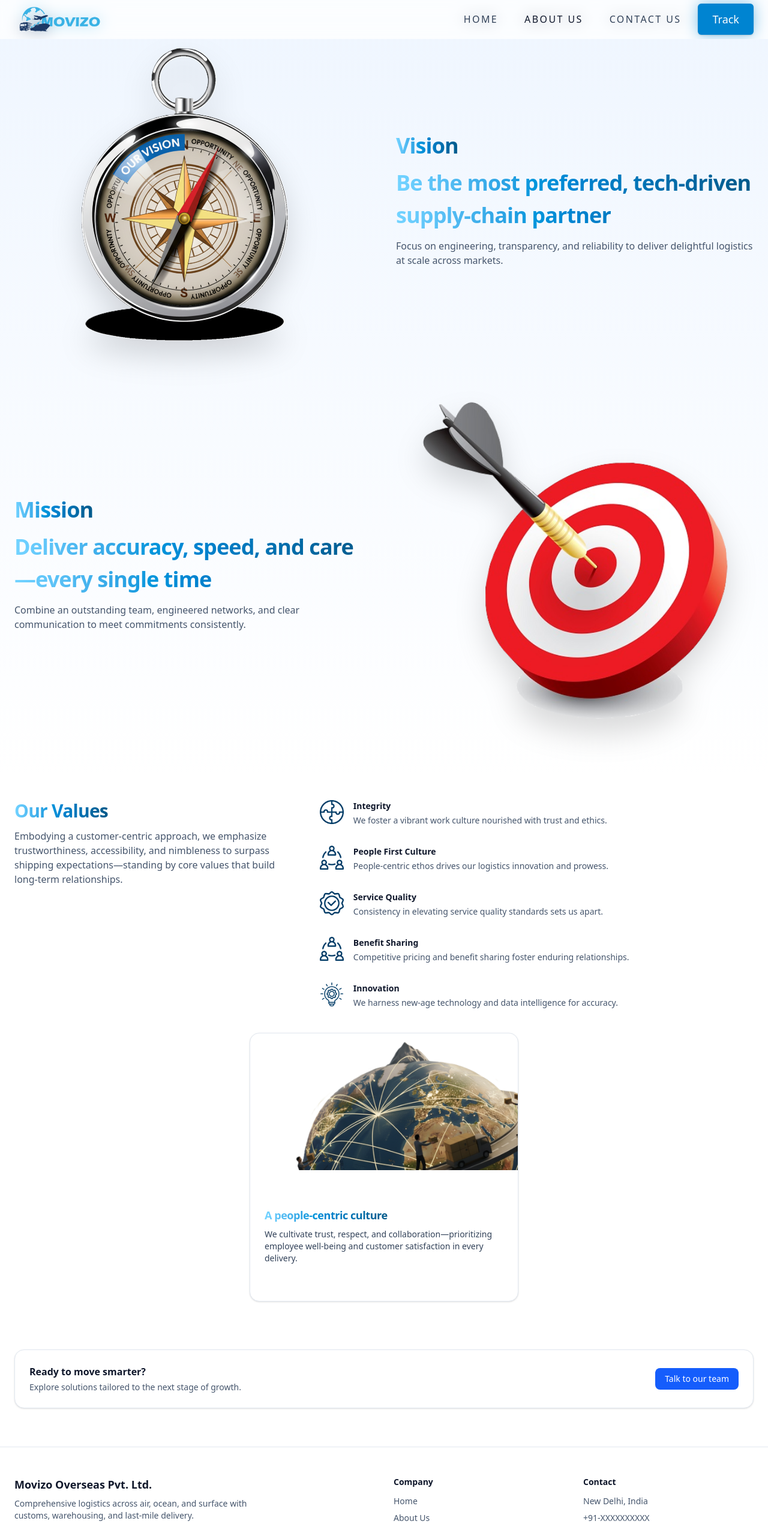
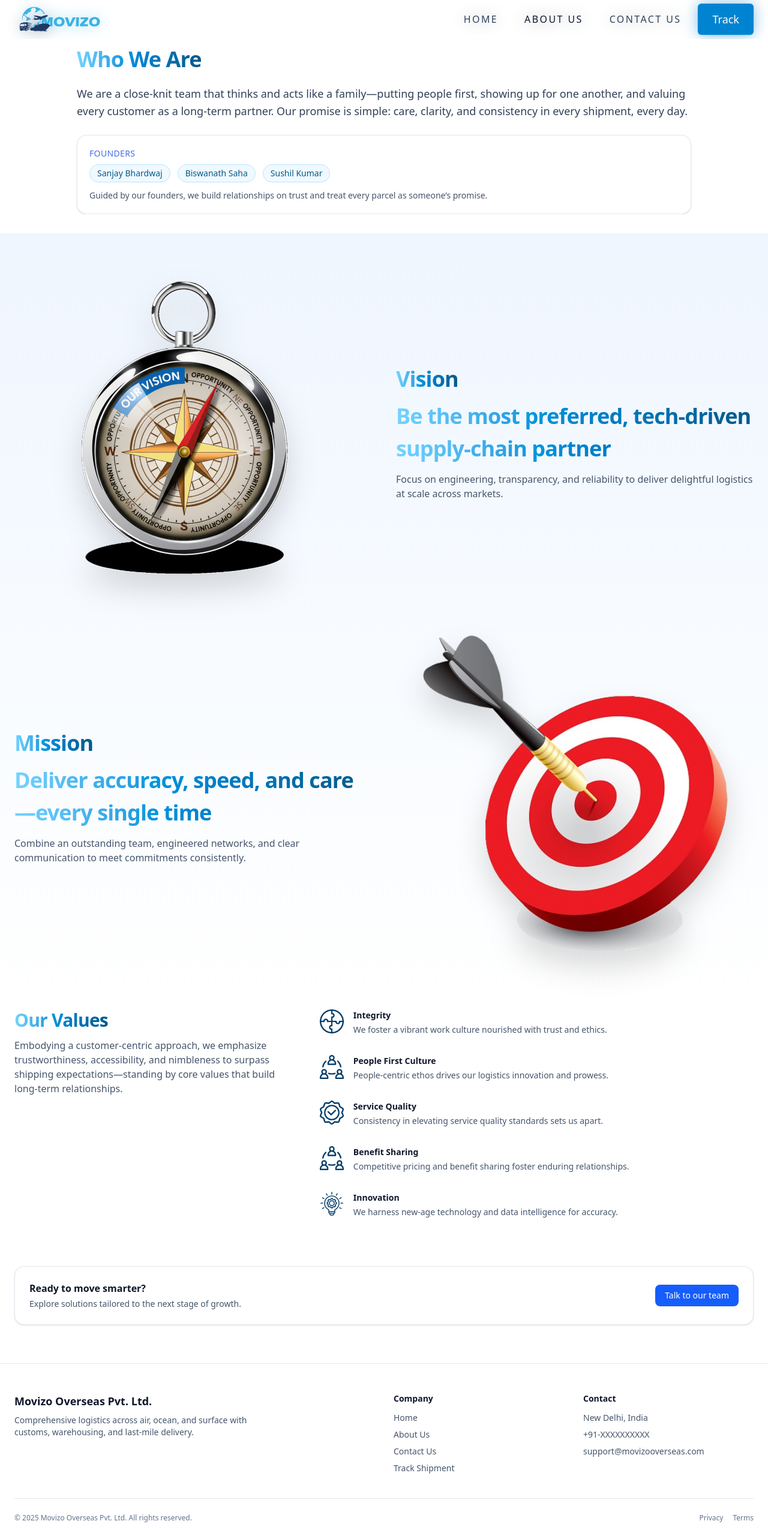
Before and after one commit to movizooverseas-dev/movizo-overseas-web, a Next.js app: page /about in a window 1280 px wide. Shown: the top 2551 px of the page at 60% size. Built offline with nearby package versions, Linux system fonts and the light colour scheme.

Commit message:
add founder section

```diff
--- a/src/app/about/page.jsx
+++ b/src/app/about/page.jsx
@@ -1,3 +1,206 @@
+// app/about/page.tsx
+// "use client";
+
+// import Image from "next/image";
+// import { Navbar } from "@/components/navbar";
+// import { Footer } from "@/components/footer";
+// import { Reveal } from "@/components/animations/reveal";
+
+// const VALUES = [
+//   {
+//     key: "integrity",
+//     title: "Integrity",
+//     desc: "We foster a vibrant work culture nourished with trust and ethics.",
+//     icon: "/integrity.png",
+//   },
+//   {
+//     key: "people-first",
+//     title: "People First Culture",
+//     desc: "People‑centric ethos drives our logistics innovation and prowess.",
+//     icon: "/people-first.png",
+//   },
+//   {
+//     key: "service-quality",
+//     title: "Service Quality",
+//     desc: "Consistency in elevating service quality standards sets us apart.",
+//     icon: "/service-quality.png",
+//   },
+//   {
+//     key: "benefit-sharing",
+//     title: "Benefit Sharing",
+//     desc: "Competitive pricing and benefit sharing foster enduring relationships.",
+//     icon: "/benefit-sharing.png",
+//   },
+//   {
+//     key: "innovation",
+//     title: "Innovation",
+//     desc: "We harness new‑age technology and data intelligence for accuracy.",
+//     icon: "/innovation.png",
+//   },
+// ];
+
+// export default function AboutPage() {
+//   return (
+//     <>
+//       <Navbar />
+//       <main className="bg-white">
+//         {/* Top intro (optional page title) */}
+//         {/* <section className="mx-auto max-w-7xl px-4 pt-12 md:px-6">
+//           <Reveal>
+//             <h1 className="inline-block text-4xl font-extrabold bg-gradient-to-r from-sky-300 via-sky-600 to-sky-800 bg-clip-text text-transparent tracking-tight">
+//               About Movizo
+//             </h1>
+//           </Reveal>
+//           <Reveal delay={0.05}>
+//             <p className="mt-3 max-w-2xl text-slate-600">
+//               Movizo Overseas Pvt. Ltd. delivers dependable logistics across air, ocean, and surface with a service mindset focused on time, care, and communication.
+//             </p>
+//           </Reveal>
+//         </section> */}
+
+//         {/* Vision & Mission with external PNGs */}
+//         <section className="bg-gradient-to-b from-blue-50 to-white">
+//           <div className="mx-auto max-w-7xl px-4 py-16 md:px-6 md:py-20">
+//             {/* Row 1: Vision (text right), big PNG left */}
+//             <div className="grid grid-cols-1 items-center gap-10 md:grid-cols-2">
+//               <div className="flex justify-center">
+//                 <div className="relative w-full max-w-[560px]">
+//                   <Image
+//                     src="/vision.png"
+//                     alt="Vision"
+//                     width={560}
+//                     height={560}
+//                     sizes="(min-width: 1024px) 560px, 100vw"
+//                     className="h-auto w-full object-contain drop-shadow-2xl"
+//                     priority={false}
+//                   />
+//                 </div>
+//               </div>
+
+//               <div>
+//                 <p className="mt-2 inline-block text-3xl md:text-4xl font-extrabold bg-gradient-to-r from-sky-300 via-sky-600 to-sky-800 bg-clip-text text-transparent tracking-tight leading-normal">Vision</p>
+//                 <h2 className="mt-2 inline-block text-3xl md:text-4xl font-extrabold bg-gradient-to-r from-sky-300 via-sky-600 to-sky-800 bg-clip-text text-transparent tracking-tight leading-normal">
+//                   Be the most preferred, tech‑driven supply‑chain partner
+//                 </h2>
+//                 <p className="mt-3 max-w-prose text-slate-600">
+//                   Focus on engineering, transparency, and reliability to deliver delightful logistics at scale across markets.
+//                 </p>
+//               </div>
+//             </div>
+
+//             <div className="h-12 md:h-20" />
+
+//             {/* Row 2: Mission (text left), big PNG right */}
+//             <div className="grid grid-cols-1 items-center gap-10 md:grid-cols-2">
+//               <div>
+//                 <p className="mt-2 inline-block text-3xl md:text-4xl font-extrabold bg-gradient-to-r from-sky-300 via-sky-600 to-sky-800 bg-clip-text text-transparent tracking-tight leading-normal">Mission</p>
+//                 <h2 className="mt-2 inline-block text-3xl md:text-4xl font-extrabold bg-gradient-to-r from-sky-300 via-sky-600 to-sky-800 bg-clip-text text-transparent tracking-tight leading-normal">
+//                   Deliver accuracy, speed, and care—every single time
+//                 </h2>
+//                 <p className="mt-3 max-w-prose text-slate-600">
+//                   Combine an outstanding team, engineered networks, and clear communication to meet commitments consistently.
+//                 </p>
+//               </div>
+
+//               <div className="flex justify-center">
+//                 <div className="relative w-full max-w-[560px]">
+//                   <Image
+//                     src="/mission.png"
+//                     alt="Mission"
+//                     width={560}
+//                     height={560}
+//                     sizes="(min-width: 1024px) 560px, 100vw"
+//                     className="h-auto w-full object-contain drop-shadow-2xl"
+//                     priority={false}
+//                   />
+//                 </div>
+//               </div>
+//             </div>
+//           </div>
+//         </section>
+
+//         {/* Story */}
+//         <section className="mx-auto max-w-7xl px-4 pb-10 md:px-6">
+//           <div className="mx-auto max-w-3xl">
+//             {/* <Reveal>
+//               <h2 className="inline-block text-xl font-extrabold bg-gradient-to-r from-sky-300 via-sky-600 to-sky-800 bg-clip-text text-transparent">
+//                 Our story
+//               </h2>
+//             </Reveal> */}
+//             {/* <Reveal delay={0.05}>
+//               <p className="mt-3 text-slate-600">
+//                 Starting with a small, focused team, Movizo set out to raise the bar on reliability and accessibility in parcel logistics—growing from regional operations to national and international coverage while keeping services efficient and economical.
+//               </p>
+//             </Reveal> */}
+//           </div>
+//         </section>
+
+//         {/* Our Values — two-column layout with icon list */}
+//         <section className="mx-auto max-w-7xl px-4 pb-10 md:px-6">
+//           <div className="grid gap-10 md:grid-cols-5">
+//             {/* Left: heading + intro */}
+//             <div className="md:col-span-2">
+//               <Reveal>
+//                 <h2 className="inline-block text-3xl font-extrabold tracking-tight bg-gradient-to-r from-sky-300 via-sky-600 to-sky-800 bg-clip-text text-transparent">
+//                   Our Values
+//                 </h2>
+//               </Reveal>
+//               <Reveal delay={0.05}>
+//                 <p className="mt-3 text-slate-600">
+//                   Embodying a customer‑centric approach, we emphasize trustworthiness, accessibility, and nimbleness to surpass shipping expectations—standing by core values that build long‑term relationships.
+//                 </p>
+//               </Reveal>
+//             </div>
+
+//             {/* Right: icon + copy list */}
+//             <ul className="md:col-span-3 space-y-8">
+//               {VALUES.map((v) => (
+//                 <li key={v.key} className="flex items-start gap-4">
+//                   <Image
+//                     src={v.icon}
+//                     alt={v.title}
+//                     width={40}
+//                     height={40}
+//                     className="h-10 w-10 object-contain"
+//                   />
+//                   <div>
+//                     <p className="text-sm font-semibold text-slate-900">{v.title}</p>
+//                     <p className="mt-1 text-sm text-slate-600">{v.desc}</p>
+//                   </div>
+//                 </li>
+//               ))}
+//             </ul>
+//           </div>
+//         </section>
+//         {/* Optional stats */}
+//         <section className="mx-auto max-w-7xl px-4 pb-10 md:px-6">
+//           <Reveal>{/* reserved for future stats */}</Reveal>
+//         </section>
+
+//         {/* CTA */}
+//         <section className="mx-auto max-w-7xl px-4 pb-16 md:px-6">
+//           <Reveal>
+//             <div className="flex flex-col items-center justify-between gap-4 rounded-2xl border border-slate-200 bg-white p-6 text-center shadow-sm md:flex-row md:text-left">
+//               <div>
+//                 <p className="text-base font-semibold text-slate-900">Ready to move smarter?</p>
+//                 <p className="mt-1 text-sm text-slate-600">
+//                   Explore solutions tailored to the next stage of growth.
+//                 </p>
+//               </div>
+//               <a
+//                 href="/contact"
+//                 className="inline-flex items-center rounded-lg bg-blue-600 px-4 py-2 text-sm font-medium text-white hover:bg-blue-500"
+//               >
+//                 Talk to our team
+//               </a>
+//             </div>
+//           </Reveal>
+//         </section>
+//       </main>
+//       <Footer />
+//     </>
+//   );
+// }
 // app/about/page.tsx
 "use client";
 
@@ -44,19 +247,49 @@ export default function AboutPage() {
     <>
       <Navbar />
       <main className="bg-white">
-        {/* Top intro (optional page title) */}
-        {/* <section className="mx-auto max-w-7xl px-4 pt-12 md:px-6">
-          <Reveal>
-            <h1 className="inline-block text-4xl font-extrabold bg-gradient-to-r from-sky-300 via-sky-600 to-sky-800 bg-clip-text text-transparent tracking-tight">
-              About Movizo
-            </h1>
-          </Reveal>
-          <Reveal delay={0.05}>
-            <p className="mt-3 max-w-2xl text-slate-600">
-              Movizo Overseas Pvt. Ltd. delivers dependable logistics across air, ocean, and surface with a service mindset focused on time, care, and communication.
-            </p>
-          </Reveal>
-        </section> */}
+        {/* Who We Are (above Vision/Mission) */}
+        <section className="mx-auto max-w-7xl px-4 pt-12 md:px-6 md:pt-16">
+          <div className="mx-auto max-w-5xl">
+            <Reveal>
+              <h1 className="text-4xl md:text-5xl font-extrabold tracking-tight text-slate-900">
+                <span className="mt-2 inline-block text-3xl md:text-4xl font-extrabold bg-gradient-to-r from-sky-300 via-sky-600 to-sky-800 bg-clip-text text-transparent tracking-tight leading-normal !text-left">Who We Are </span>
+              </h1>
+            </Reveal>
+
+            <Reveal delay={0.02}>
+              <p className="mt-4 text-lg leading-relaxed text-slate-700">
+                We are a close‑knit team that thinks and acts like a family—putting people first, showing up for one another, and valuing every customer as a long‑term partner. Our promise is simple: care, clarity, and consistency in every shipment, every day.
+              </p>
+            </Reveal>
+
+            <Reveal delay={0.02}>
+              <div className="mt-6 rounded-2xl border border-slate-200 bg-white p-5 shadow-sm">
+                <p className="text-sm uppercase tracking-wide text-blue-700/80">Founders</p>
+                <ul className="mt-2 flex flex-wrap gap-3 text-slate-900">
+                  <li className="inline-flex items-center gap-2 rounded-full border border-sky-200 bg-sky-50 px-3 py-1 text-sm font-medium text-sky-800">
+                    Sanjay Bhardwaj
+                  </li>
+                  <li className="inline-flex items-center gap-2 rounded-full border border-sky-200 bg-sky-50 px-3 py-1 text-sm font-medium text-sky-800">
+                    Biswanath Saha
+                  </li>
+                  <li className="inline-flex items-center gap-2 rounded-full border border-sky-200 bg-sky-50 px-3 py-1 text-sm font-medium text-sky-800">
+                    Sushil Kumar
+                  </li>
+                </ul>
+                <p className="mt-3 text-sm text-slate-600">
+                  Guided by our founders, we build relationships on trust and treat every parcel as someone’s promise.
+                </p>
+              </div>
+            </Reveal>
+          </div>
+        </section>
+
+{/* Subtle spacer before Vision */}
+<div className="bg-white">
+  <div className="mx-auto max-w-7xl px-4 md:px-6">
+    <div className="h-6 md:h-8" />
+  </div>
+</div>
 
         {/* Vision & Mission with external PNGs */}
         <section className="bg-gradient-to-b from-blue-50 to-white">
@@ -78,7 +311,9 @@ export default function AboutPage() {
               </div>
 
               <div>
-                <p className="mt-2 inline-block text-3xl md:text-4xl font-extrabold bg-gradient-to-r from-sky-300 via-sky-600 to-sky-800 bg-clip-text text-transparent tracking-tight leading-normal">Vision</p>
+                <p className="mt-2 inline-block text-3xl md:text-4xl font-extrabold bg-gradient-to-r from-sky-300 via-sky-600 to-sky-800 bg-clip-text text-transparent tracking-tight leading-normal">
+                  Vision
+                </p>
                 <h2 className="mt-2 inline-block text-3xl md:text-4xl font-extrabold bg-gradient-to-r from-sky-300 via-sky-600 to-sky-800 bg-clip-text text-transparent tracking-tight leading-normal">
                   Be the most preferred, tech‑driven supply‑chain partner
                 </h2>
@@ -93,7 +328,9 @@ export default function AboutPage() {
             {/* Row 2: Mission (text left), big PNG right */}
             <div className="grid grid-cols-1 items-center gap-10 md:grid-cols-2">
               <div>
-                <p className="mt-2 inline-block text-3xl md:text-4xl font-extrabold bg-gradient-to-r from-sky-300 via-sky-600 to-sky-800 bg-clip-text text-transparent tracking-tight leading-normal">Mission</p>
+                <p className="mt-2 inline-block text-3xl md:text-4xl font-extrabold bg-gradient-to-r from-sky-300 via-sky-600 to-sky-800 bg-clip-text text-transparent tracking-tight leading-normal">
+                  Mission
+                </p>
                 <h2 className="mt-2 inline-block text-3xl md:text-4xl font-extrabold bg-gradient-to-r from-sky-300 via-sky-600 to-sky-800 bg-clip-text text-transparent tracking-tight leading-normal">
                   Deliver accuracy, speed, and care—every single time
                 </h2>
@@ -119,22 +356,6 @@ export default function AboutPage() {
           </div>
         </section>
 
-        {/* Story */}
-        <section className="mx-auto max-w-7xl px-4 pb-10 md:px-6">
-          <div className="mx-auto max-w-3xl">
-            {/* <Reveal>
-              <h2 className="inline-block text-xl font-extrabold bg-gradient-to-r from-sky-300 via-sky-600 to-sky-800 bg-clip-text text-transparent">
-                Our story
-              </h2>
-            </Reveal> */}
-            {/* <Reveal delay={0.05}>
-              <p className="mt-3 text-slate-600">
-                Starting with a small, focused team, Movizo set out to raise the bar on reliability and accessibility in parcel logistics—growing from regional operations to national and international coverage while keeping services efficient and economical.
-              </p>
-            </Reveal> */}
-          </div>
-        </section>
-
         {/* Our Values — two-column layout with icon list */}
         <section className="mx-auto max-w-7xl px-4 pb-10 md:px-6">
           <div className="grid gap-10 md:grid-cols-5">
@@ -153,7 +374,7 @@ export default function AboutPage() {
             </div>
 
             {/* Right: icon + copy list */}
-            <ul className="md:col-span-3 space-y-8">
+            <ul className="md:col-span-3 space-y-8 ">
               {VALUES.map((v) => (
                 <li key={v.key} className="flex items-start gap-4">
                   <Image
@@ -172,38 +393,6 @@ export default function AboutPage() {
             </ul>
           </div>
         </section>
-
-        {/* Culture note */}
-<section className="mx-auto max-w-7xl px-4 pb-10 md:px-6">
-  <Reveal>
-    <div className="mx-auto max-w-sm md:max-w-md">
-      <div className="aspect-square overflow-hidden rounded-2xl border border-slate-200 bg-white shadow-sm">
-        {/* Image area (slightly taller than half to avoid seam) */}
-        <div className="relative h-[51%] w-full">
-          <img
-            src="/culture.png"
-            alt="People‑centric culture"
-            className="absolute inset-0 block h-full w-full object-cover"
-            loading="lazy"
-          />
-        </div>
-
-        {/* Content area (slightly shorter) */}
-        <div className="flex h-[49%] flex-col items-start justify-center p-6">
-          <h3 className="inline-block text-lg font-extrabold bg-gradient-to-r from-sky-300 via-sky-600 to-sky-800 bg-clip-text text-transparent tracking-tight">
-            A people‑centric culture
-          </h3>
-          <p className="mt-2 text-sm text-slate-700">
-            We cultivate trust, respect, and collaboration—prioritizing employee well‑being and customer satisfaction in every delivery.
-          </p>
-        </div>
-      </div>
-    </div>
-  </Reveal>
-</section>
-
-
-
 
         {/* Optional stats */}
         <section className="mx-auto max-w-7xl px-4 pb-10 md:px-6">
```
